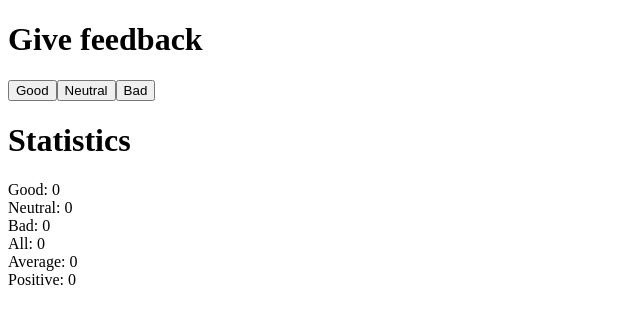
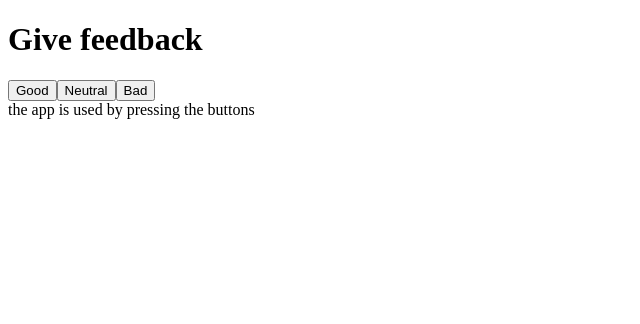
Before and after one commit to Sewere/fullstackopen-severi, a React (Vite) app in the folder part1/unicafe/: page / in a window 1280 px wide. Shown: the top 324 px of the page, without its empty margins (0-640 px from the left). Built offline with nearby package versions, Linux system fonts and the light colour scheme.

Commit message:
1.9 doned

```diff
--- a/part1/unicafe/src/App.jsx
+++ b/part1/unicafe/src/App.jsx
@@ -7,6 +7,28 @@ const Button = (props) => (
 )
 
 const Display = props => <div>{props.value}</div>
+
+const Statistics = (props) => {
+  const { good, neutral, bad, all, average, positive } = props
+
+  if (props.all === 0) {
+    return (
+      <div>
+        the app is used by pressing the buttons
+      </div>
+    )
+  }
+  return (
+    <div>
+      <h1>Statistics</h1>
+      <Display value={"Good: "+good}/><Display value={"Neutral: "+neutral}/><Display value={"Bad: "+bad}/>
+      <Display value={"All: "+all}/>
+      <Display value={"Average: "+average}/>
+      <Display value={"Positive: "+positive} />
+    </div>
+  )
+}
+
 
 const App = () => {
   // save clicks of each button to its own state
@@ -49,11 +71,15 @@ const App = () => {
     <div>
       <h1>Give feedback</h1>
       <Button text="Good" handleClick={handleGood}/><Button text="Neutral" handleClick={handleNeutral}/><Button text="Bad" handleClick={handleBad}/>
-      <h1>Statistics</h1>
-      <Display value={"Good: "+good}/><Display value={"Neutral: "+neutral}/><Display value={"Bad: "+bad}/>
-      <Display value={"All: "+all}/>
-      <Display value={"Average: "+average}/>
-      <Display value={"Positive: "+positive} />
+        <Statistics
+        good={good}
+        neutral={neutral}
+        bad={bad}
+        all={all}
+        average={average}
+        positive={positive}
+      />
+
     </div>
   )
 }
```
